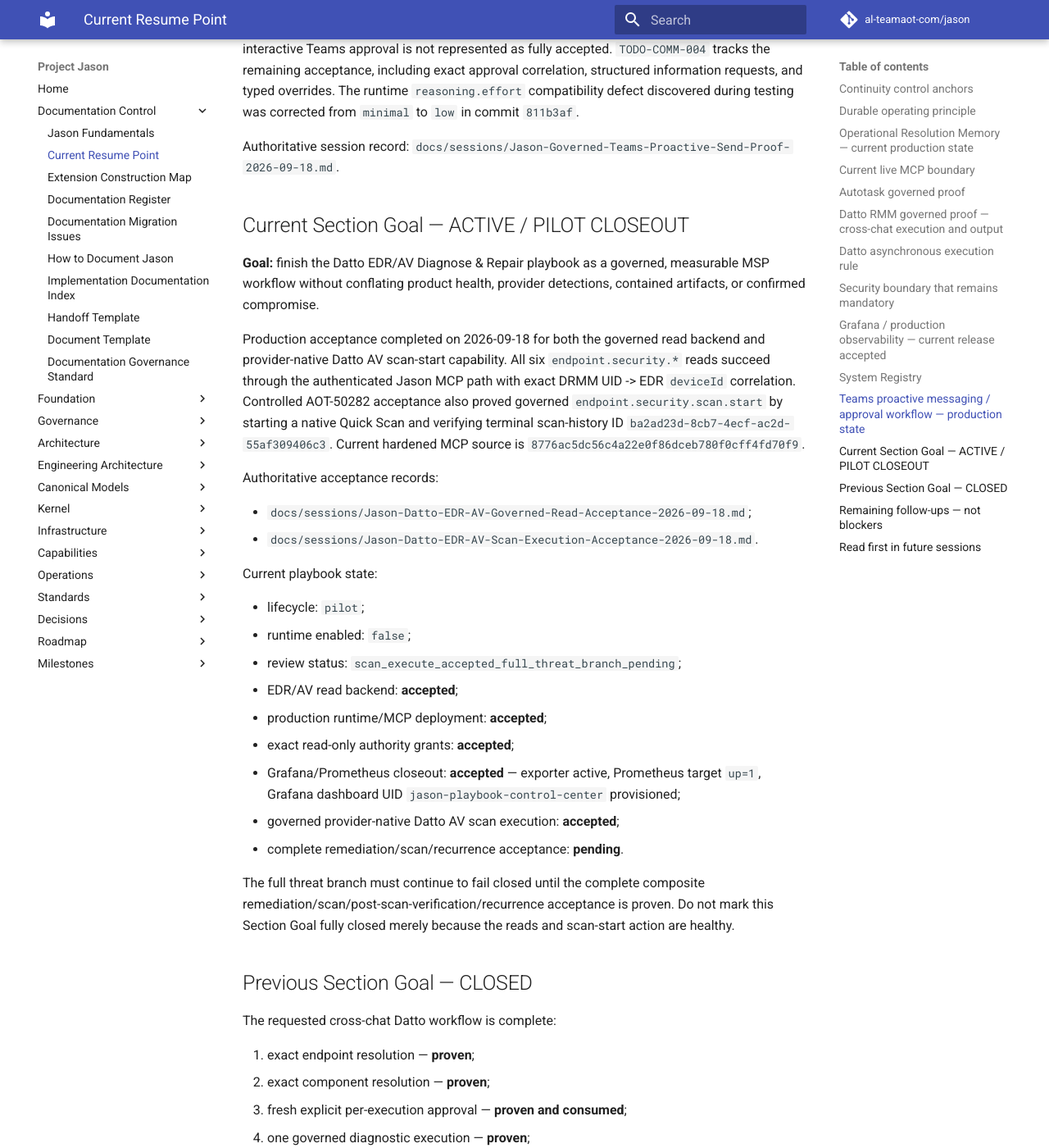
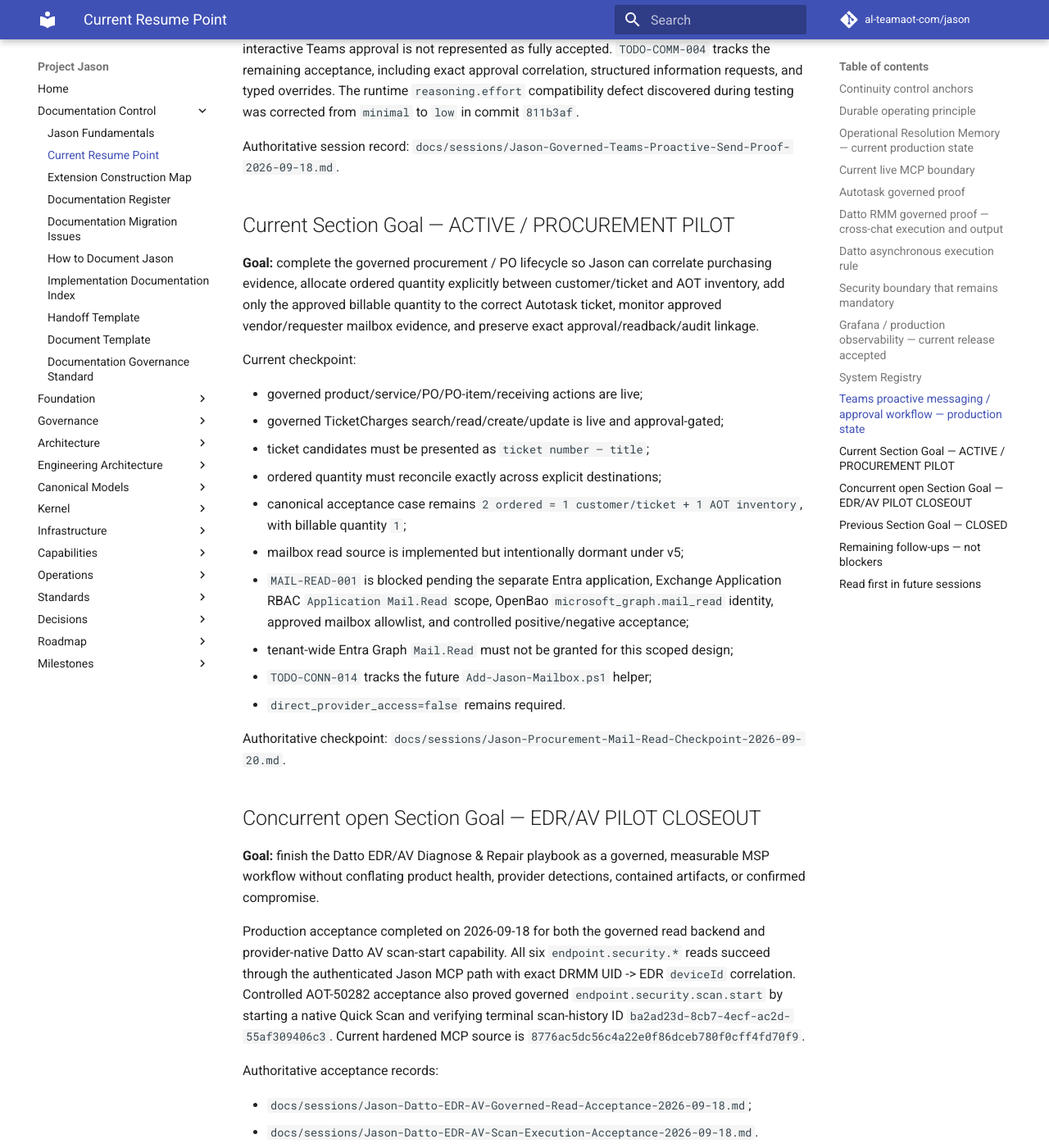
Before and after one commit to al-teamaot-com/jason, an MkDocs documentation site: the page built from docs/control/CURRENT.md, in a window 1280 px wide and 1400 px high, scrolled down 7324 px. Shown: the whole window at 82% size. Built offline with MkDocs 1.6.1 and Material for MkDocs 9.7.7, drawn with Linux system fonts in a browser that asks for light colours; comment, search, counter and statistics services are not loaded.

Commit message:
Update procurement section goal and Grafana

```diff
--- a/docs/control/CURRENT.md
+++ b/docs/control/CURRENT.md
@@ -202,7 +202,26 @@
 
 Authoritative session record: `docs/sessions/Jason-Governed-Teams-Proactive-Send-Proof-2026-09-18.md`.
 
-## Current Section Goal — ACTIVE / PILOT CLOSEOUT
+## Current Section Goal — ACTIVE / PROCUREMENT PILOT
+
+**Goal:** complete the governed procurement / PO lifecycle so Jason can correlate purchasing evidence, allocate ordered quantity explicitly between customer/ticket and AOT inventory, add only the approved billable quantity to the correct Autotask ticket, monitor approved vendor/requester mailbox evidence, and preserve exact approval/readback/audit linkage.
+
+Current checkpoint:
+
+- governed product/service/PO/PO-item/receiving actions are live;
+- governed TicketCharges search/read/create/update is live and approval-gated;
+- ticket candidates must be presented as `ticket number — title`;
+- ordered quantity must reconcile exactly across explicit destinations;
+- canonical acceptance case remains `2 ordered = 1 customer/ticket + 1 AOT inventory`, with billable quantity `1`;
+- mailbox read source is implemented but intentionally dormant under v5;
+- `MAIL-READ-001` is blocked pending the separate Entra application, Exchange Application RBAC `Application Mail.Read` scope, OpenBao `microsoft_graph.mail_read` identity, approved mailbox allowlist, and controlled positive/negative acceptance;
+- tenant-wide Entra Graph `Mail.Read` must not be granted for this scoped design;
+- `TODO-CONN-014` tracks the future `Add-Jason-Mailbox.ps1` helper;
+- `direct_provider_access=false` remains required.
+
+Authoritative checkpoint: `docs/sessions/Jason-Procurement-Mail-Read-Checkpoint-2026-09-20.md`.
+
+## Concurrent open Section Goal — EDR/AV PILOT CLOSEOUT
 
 **Goal:** finish the Datto EDR/AV Diagnose & Repair playbook as a governed, measurable MSP workflow without conflating product health, provider detections, contained artifacts, or confirmed compromise.
 
```
Also changed, not shown: docs/roadmaps/Jason-Roadmap-Status.json (+19 -1 lines), docs/sessions/Jason-Procurement-Mail-Read-Checkpoint-2026-09-20.md (added, +93 -0 lines), 1 other file.
